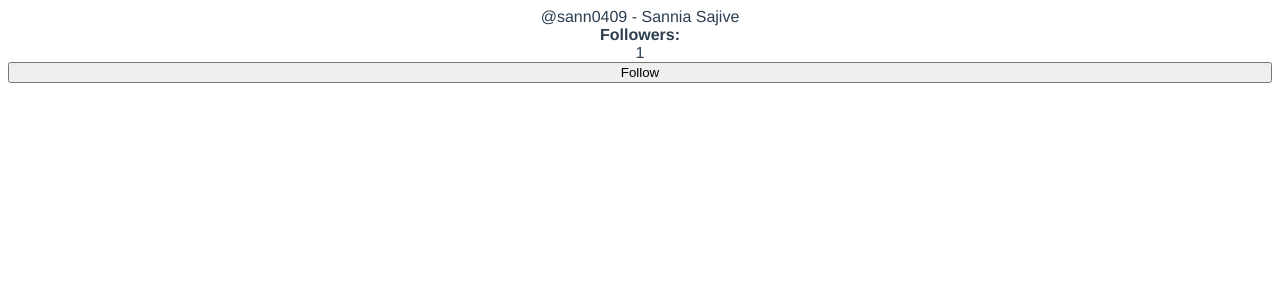
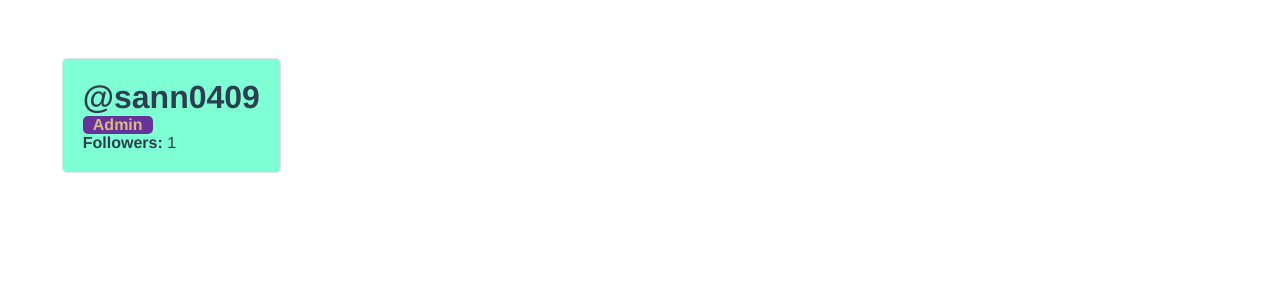
Before and after one commit to ashwinbalaji0811/VueBasicLearn, a Vue app in the folder 3-hr-vid/: page / in a window 1280 px wide. Shown: the top 300 px of the page. Built offline with nearby package versions, Linux system fonts and the light colour scheme.

Commit message:
admin stuff

```diff
--- a/3-hr-vid/src/App.vue
+++ b/3-hr-vid/src/App.vue
@@ -20,7 +20,6 @@ export default {
   -moz-osx-font-smoothing: grayscale;
   color: #2c3e50;
   display: flex;
-  flex-direction: column;
-  text-align: center;
+
 }
 </style>
--- a/3-hr-vid/src/components/UserProfile.vue
+++ b/3-hr-vid/src/components/UserProfile.vue
@@ -1,7 +1,15 @@
 <template>
-    @{{ user.userName}} - {{fullName}}
-    <strong>Followers: </strong> {{ followers }}
-    <button @click="followUser"> Follow </button>
+  <div class="user-profile">
+      <div class="user-profile_user-panel">
+          <h1 class="user-profile_username">@{{ user.userName }}</h1>
+          <div class="user-profile_admin-badge" v-if="user.isAdmin">
+              Admin
+          </div>
+          <div class="user-profile_follower-count">
+              <strong>Followers: </strong> {{ followers }}
+          </div>
+      </div>
+  </div>
 </template>
 
 <script>
@@ -15,7 +23,7 @@ export default {
         firstName: 'Sannia',
         lastName: 'Sajive',
         email: 'sanniasajive0409@gmail.com',
-        admin: true
+        isAdmin: true
       }
     }
   },
@@ -39,5 +47,34 @@ export default {
   mounted() {
     this.followUser();
   }
+};
+</script>
+
+<style scoped>
+.user-profile {
+    display: grid;
+    grid-template-columns: 1fr 3fr;
+    width: 100%;
+    padding: 50px 5%;
 }
-</script>
+.user-profile_user-panel {
+    display: flex;
+    flex-direction: column;
+    margin-right: 50px;
+    padding: 20px;
+    background-color: aquamarine;
+    border-radius: 5px;
+    border: 1px solid #dfe3e8;
+}
+.user-profile_admin-badge{
+    background-color: rebeccapurple;
+    color: burlywood;
+    border-radius: 5px;
+    margin-right: auto;
+    padding: 0 10px;
+    font-weight: bold;
+}
+h1 {
+    margin: 0;
+}
+</style>
```
